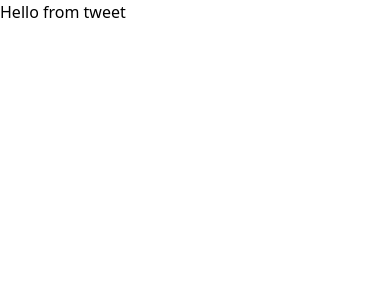
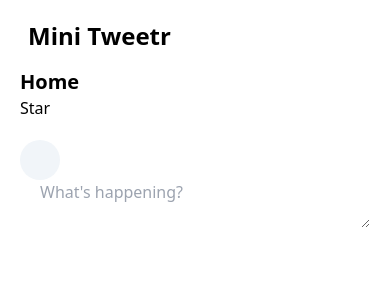
Before and after one commit to babalolajnr/mini_tweetr, a Django app: page /tweet/ in a window 390 px wide. Shown: the top 300 px of the page. Run offline with Django 4.2, Linux system fonts and the light colour scheme; style sheets or scripts are compiled from the project's sources.

Commit message:
add basic layout

```diff
--- a/tweet/templates/tweet/main.html
+++ b/tweet/templates/tweet/main.html
@@ -1,5 +1,59 @@
-{% extends 'layout.html' %}
+{% extends 'layout.html' %} {% block content %}
 
-{% block content %}
-    Hello from tweet
-{% endblock  %}
+<div class="lg:flex lg:h-screen lg:flex-row">
+  {% comment %} First column {% endcomment %}
+  <div class="lg:basis-1/4 lg:border-r border-gray-600">
+    <div class="mt-5 mx-7">
+      <span class="text-2xl font-bold">Mini Tweetr</span>
+    </div>
+  </div>
+
+  {% comment %} Second column {% endcomment %}
+  <div class="lg:basis-2/4">
+    <div class="mx-5 mt-4">
+      {% comment %} Title row {% endcomment %}
+      <div class="lg:flex justify-between">
+        <div><span class="font-extrabold text-xl">Home</span></div>
+        <div>Star</div>
+      </div>
+
+      {% comment %} New tweet {% endcomment %}
+      <div class="pt-5 w-full">
+        <div class="lg:flex w-full">
+          <div class="bg-slate-100 w-10 h-10 rounded-full"></div>
+          <div class="pl-5 w-full">
+            <textarea
+              name=""
+              id=""
+              class="w-full bg-transparent focus:outline-none"
+              placeholder="What's happening?"
+            ></textarea>
+          </div>
+        </div>
+      </div>
+    </div>
+  </div>
+
+  {% comment %} Second column {% endcomment %}
+  <div
+    class="lg:basis-1/4 lg:border-l border-gray-600 lg:flex justify-center"
+  ></div>
+</div>
+
+{% endblock %} {% block 'page-specific-scripts' %}
+<script>
+  const tx = document.getElementsByTagName("textarea");
+  for (let i = 0; i < tx.length; i++) {
+    tx[i].setAttribute(
+      "style",
+      "height:" + tx[i].scrollHeight + "px;overflow-y:hidden;"
+    );
+    tx[i].addEventListener("input", OnInput, false);
+  }
+
+  function OnInput() {
+    this.style.height = "auto";
+    this.style.height = this.scrollHeight + "px";
+  }
+</script>
+{% endblock %}
```
